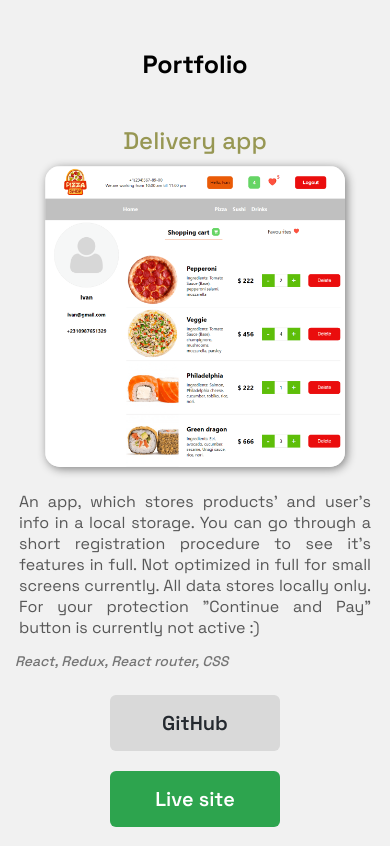
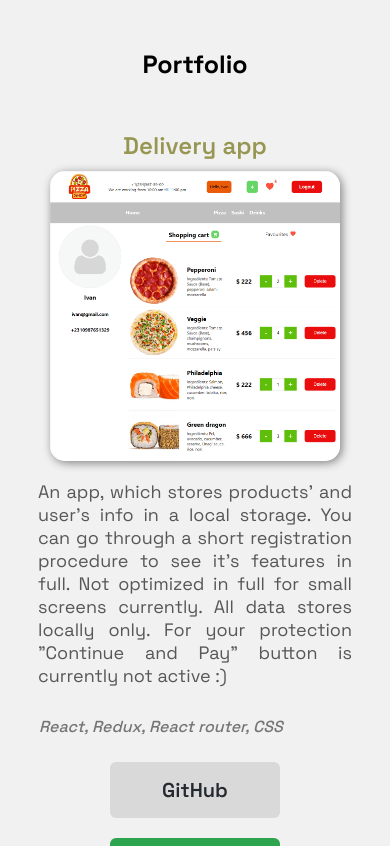
Before and after one commit to AAlexanderV/Portfolio, a React (Create React App) app: page / in a window 390 px wide. Shown: the part 1680-2526 px from the top of the page. Built offline with nearby package versions, Linux system fonts and the light colour scheme.

Commit message:
finished @media

```diff
--- a/src/style/App/App.css
+++ b/src/style/App/App.css
@@ -318,6 +318,9 @@
   display: flex;
   flex-direction: column;
   justify-content: center;
+  height: -webkit-fit-content;
+  height: -moz-fit-content;
+  height: fit-content;
 }
 .App .portfolio .porfolio_content .portfolio_item .details p {
   font-weight: 400;
@@ -332,6 +335,9 @@
   color: rgb(117, 117, 117);
 }
 .App .portfolio .porfolio_content .portfolio_item .details .links {
+  height: -webkit-fit-content;
+  height: -moz-fit-content;
+  height: fit-content;
   margin-top: 20px;
 }
 .App .portfolio .porfolio_content .portfolio_item .details .links a {
@@ -745,40 +751,35 @@
   .App .skills .skills_content .skills_box ul li p {
     font-size: 14px;
   }
-  .App .portfolio {
-    padding: 40px 5px;
+  .App .portfolio .porfolio_content .portfolio_item {
+    flex-direction: column;
+    align-items: center;
+    margin-bottom: 70px;
   }
-  .App .portfolio .porfolio_content {
-    margin: 0;
-  }
-  .App .portfolio .porfolio_content .portfolio_item {
+  .App .portfolio .porfolio_content .portfolio_item .name {
     width: 100%;
   }
-  .App .portfolio .porfolio_content .portfolio_item .name {
-    width: 35%;
-    padding: 5px;
+  .App .portfolio .porfolio_content .portfolio_item .name header {
+    font-size: 24px;
   }
-  .App .portfolio .porfolio_content .portfolio_item .name header {
-    font-weight: 500;
-    font-size: 20px;
-    margin: 10px 5px;
+  .App .portfolio .porfolio_content .portfolio_item .name a {
+    width: 90%;
+  }
+  .App .portfolio .porfolio_content .portfolio_item .name a img {
+    width: 100%;
   }
   .App .portfolio .porfolio_content .portfolio_item .details {
-    width: 65%;
+    width: 100%;
   }
   .App .portfolio .porfolio_content .portfolio_item .details p {
-    margin: 16px 10px 16px 5px;
-    font-size: 16px;
+    margin: 14px;
     text-align: justify;
   }
-  .App .portfolio .porfolio_content .portfolio_item .details .used_technologies {
-    font-size: 14px;
-    margin: 0 10px 10px 10px;
-  }
   .App .portfolio .porfolio_content .portfolio_item .details .links {
-    margin-top: 5px;
     display: flex;
     flex-direction: column;
+    align-items: center;
+    margin: 0;
   }
   .App .portfolio .porfolio_content .portfolio_item .details .links a {
     width: 170px;
@@ -790,7 +791,7 @@
     margin-bottom: 30px;
   }
 }
-@media (max-height: 850px) and (max-width: 400px) {
+@media (max-height: 880px) and (max-width: 420px) {
   .App .intro .about .avatar {
     width: 200px;
     height: 200px;
@@ -847,4 +848,37 @@
   .section_header {
     font-size: 25px;
   }
+}
+@media (max-height: 750px) and (max-width: 380px) {
+  .App .intro .about .avatar {
+    width: 180px;
+    height: 180px;
+  }
+  .App .intro .about .avatar img {
+    width: 160px;
+    height: 160px;
+  }
+  .App .intro .about .about_contentBox header {
+    font-size: 18px;
+    padding-bottom: 3px;
+  }
+  .App .intro .about .about_contentBox .about_text p {
+    font-size: 12px;
+  }
+  .App .skills {
+    height: -webkit-fit-content;
+    height: -moz-fit-content;
+    height: fit-content;
+  }
+  .section_header {
+    margin-top: 30px;
+  }
+}
+@media (max-height: 670px) and (max-width: 310px) {
+  .App .intro .about {
+    top: 100px;
+  }
+  .App .intro .about .avatar {
+    display: none;
+  }
 }/*# sourceMappingURL=App.css.map */
--- a/src/style/App/App.scss
+++ b/src/style/App/App.scss
@@ -330,6 +330,7 @@ $background_2: rgb(241, 241, 241);
                     display: flex;
                     flex-direction: column;
                     justify-content: center;
+                    height: fit-content;
 
                     p {
                         font-weight: 400;
@@ -346,6 +347,7 @@ $background_2: rgb(241, 241, 241);
                     }
 
                     .links {
+                        height: fit-content;
                         margin-top: 20px;
                         a {
                             margin: 10px;
@@ -883,8 +885,6 @@ $background_2: rgb(241, 241, 241);
         .skills {
             .skills_content {
                 .skills_box {
-                    h2 {
-                    }
                     ul {
                         justify-content: space-around;
                         margin: 0;
@@ -907,35 +907,35 @@ $background_2: rgb(241, 241, 241);
 
         // PORTFOLIO
         .portfolio {
-            padding: 40px 5px;
             .porfolio_content {
-                margin: 0;
                 .portfolio_item {
-                    width: 100%;
+                    flex-direction: column;
+                    align-items: center;
+                    margin-bottom: 70px;
                     .name {
-                        width: 35%;
-                        padding: 5px;
+                        width: 100%;
                         header {
-                            font-weight: 500;
-                            font-size: 20px;
-                            margin: 10px 5px;
+                            font-size: 24px;
+                        }
+
+                        a {
+                            width: 90%;
+                            img {
+                                width: 100%;
+                            }
                         }
                     }
                     .details {
-                        width: 65%;
+                        width: 100%;
                         p {
-                            margin: 16px 10px 16px 5px;
-                            font-size: 16px;
+                            margin: 14px;
                             text-align: justify;
                         }
-                        .used_technologies {
-                            font-size: 14px;
-                            margin: 0 10px 10px 10px;
-                        }
                         .links {
-                            margin-top: 5px;
                             display: flex;
                             flex-direction: column;
+                            align-items: center;
+                            margin: 0;
                             a {
                                 width: 170px;
                                 text-align: center;
@@ -953,7 +953,7 @@ $background_2: rgb(241, 241, 241);
     }
 }
 
-@media (max-height: 850px) and (max-width: 400px) {
+@media (max-height: 880px) and (max-width: 420px) {
     .App {
         .intro {
             .about {
@@ -1034,3 +1034,52 @@ $background_2: rgb(241, 241, 241);
         font-size: 25px;
     }
 }
+
+@media (max-height: 750px) and (max-width: 380px) {
+    .App {
+        .intro {
+            .about {
+                .avatar {
+                    width: 180px;
+                    height: 180px;
+                    img {
+                        width: 160px;
+                        height: 160px;
+                    }
+                }
+                .about_contentBox {
+                    header {
+                        font-size: 18px;
+                        padding-bottom: 3px;
+                    }
+                    .about_text {
+                        p {
+                            font-size: 12px;
+                        }
+                    }
+                }
+            }
+        }
+
+        // SKILLS
+        .skills {
+            height: fit-content;
+        }
+    }
+    .section_header {
+        margin-top: 30px;
+    }
+}
+
+@media (max-height: 670px) and (max-width: 310px) {
+    .App {
+        .intro {
+            .about {
+                top: 100px;
+                .avatar {
+                    display: none;
+                }
+            }
+        }
+    }
+}
```
Also changed, not shown: 1 other file (tests, documents, lock files or other folders).
